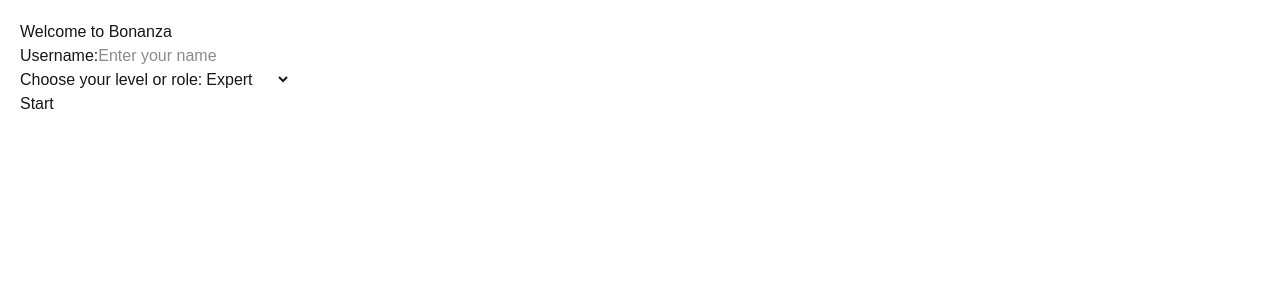
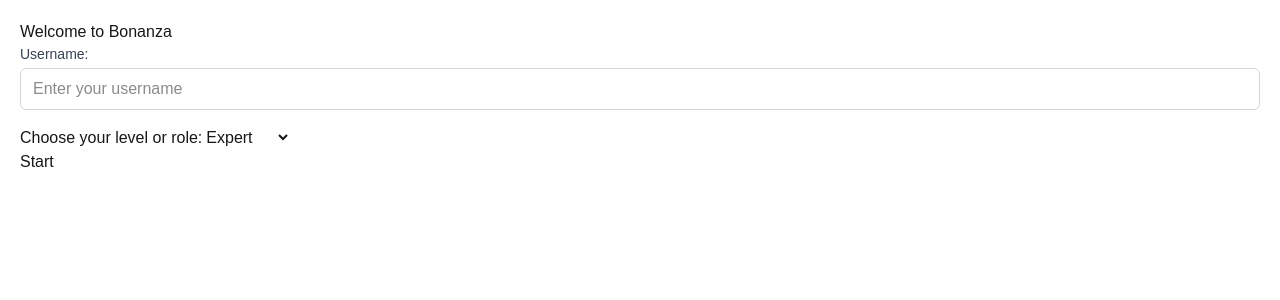
Before and after one commit to sassierl/bonanza-frontend, a Next.js app: page / in a window 1280 px wide. Shown: the top 300 px of the page. Built offline with nearby package versions, Linux system fonts and the light colour scheme.

Commit message:
Permier style ajouter avec tailwind

```diff
--- a/src/app/layout.js
+++ b/src/app/layout.js
@@ -12,8 +12,8 @@
 });
 
 export const metadata = {
-  title: "Create Next App",
-  description: "Generated by create next app",
+  title: "Bonanza",
+  description: "A simple multiplayer card game",
 };
 
 export default function RootLayout({ children }) {
--- a/src/app/page.js
+++ b/src/app/page.js
@@ -1,6 +1,7 @@
 "use client";
 import { useState } from "react";
 import { useRouter } from "next/navigation";
+import FormInput from "../components/FromInput";
 
 export default function Page() {
   const [username, setUsername] = useState("");
@@ -36,15 +37,12 @@
       <h1>Welcome to Bonanza</h1>
 
       <form onSubmit={handleSubmit}>
-        <div>
-          <label>Username:</label>
-          <input
-            type="text"
-            value={username}
-            onChange={(e) => setUsername(e.target.value)}
-            placeholder="Enter your name"
-          />
-        </div>
+        <FormInput
+          label="Username:"
+          value={username}
+          onChange={(e) => setUsername(e.target.value)}
+          placeholder="Enter your username"
+        />
 
         <div>
           <label>Choose your level or role:</label>
--- /dev/null
+++ b/src/components/FromInput.jsx
@@ -0,0 +1,14 @@
+export default function FormInput({ label, value, onChange, placeholder }) {
+  return (
+    <div className="flex flex-col mb-4">
+      <label className="mb-1 text-sm font-medium text-gray-700">{label}</label>
+      <input
+        className="border border-gray-300 rounded-md px-3 py-2 focus:outline-none focus:ring-2 focus:ring-green-500"
+        type="text"
+        value={value}
+        onChange={onChange}
+        placeholder={placeholder}
+      />
+    </div>
+  );
+}
--- /dev/null
+++ b/tailwind.config.js
@@ -0,0 +1,13 @@
+module.exports = {
+  theme: {
+    extend: {
+      colors: {
+        bonanza: {
+          green:'#3a9d23',
+          yellow:'#f8d24a',
+          brown: '#8b4513',
+        },
+      },
+    },
+  },
+}
```
